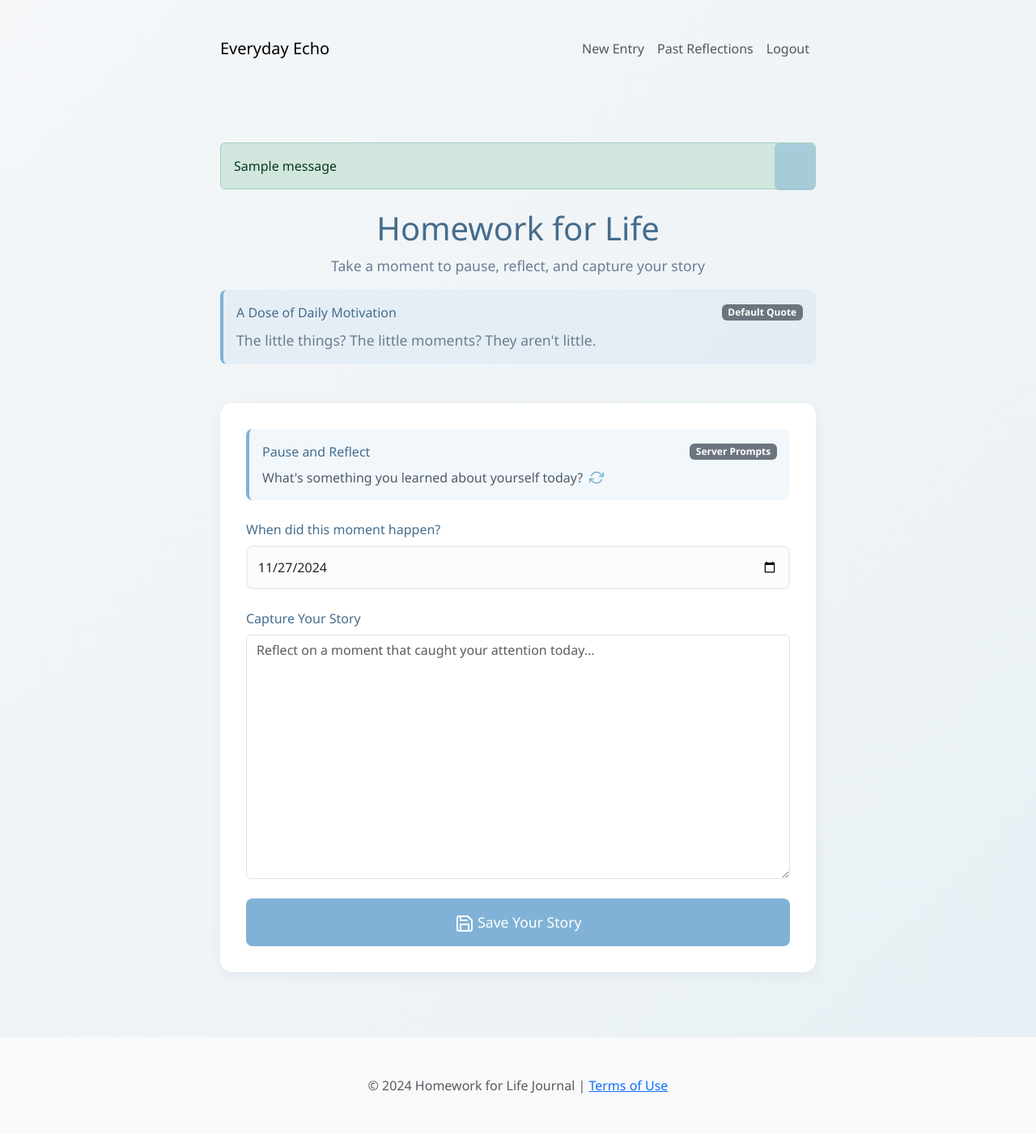
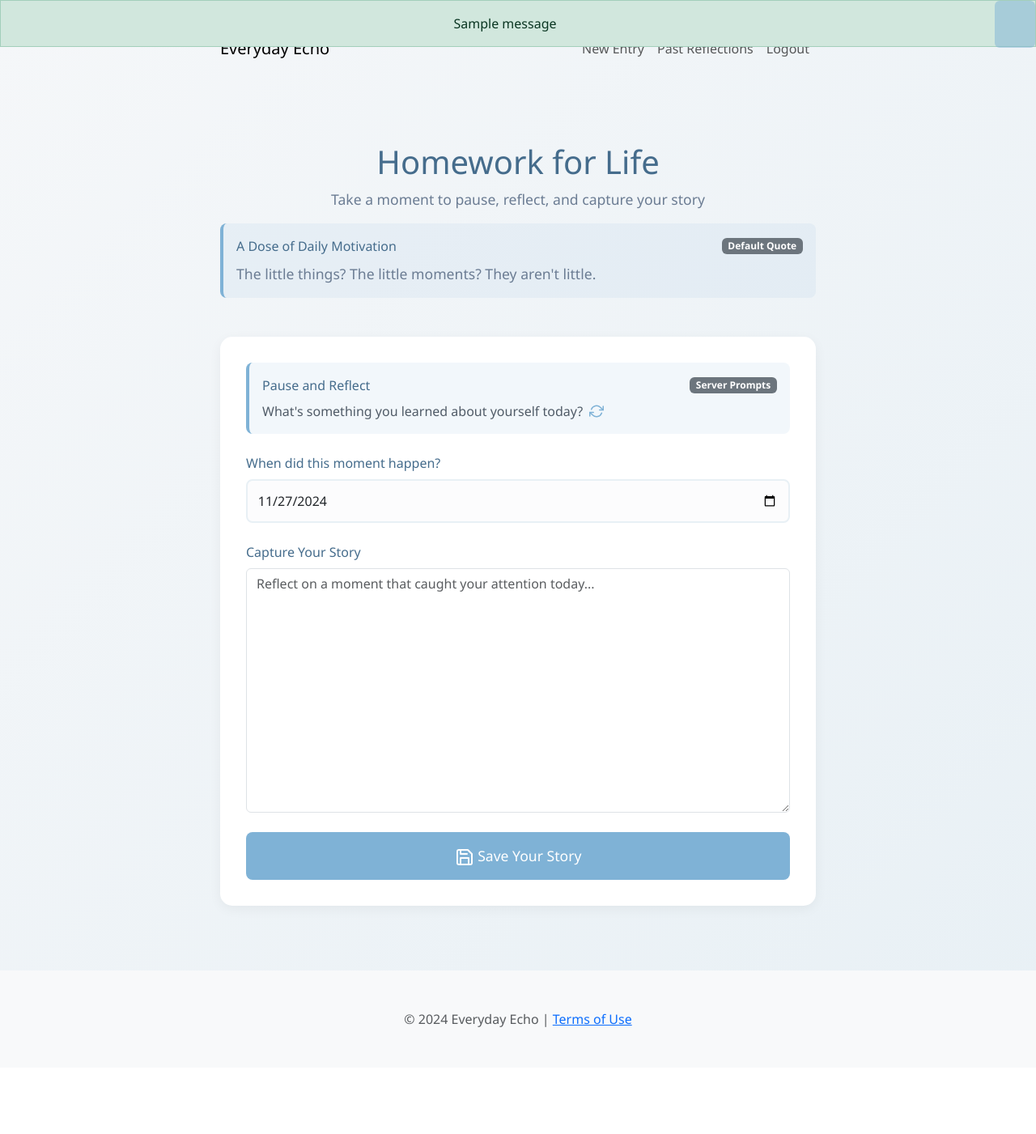
Before and after one commit to sheia/everydayecho, a Flask app: page / in a window 1280 px wide. Shown: the whole page at 81% size. After the commit the page ends 1269 px from the top, so only its background shows below. Run offline with Flask 3, Linux system fonts and the light colour scheme; a user stored in the database is signed in; tables that the repository leaves empty hold one stand-in row (values such as "Sample post"); one stand-in notice (Sample message) is shown; some libraries are stand-ins or nearby versions.

Commit message:
Agent query: Please verify: 1. Footer now shows '© 2024 Everyday Echo', 2. Flash messages appear at the top of the page and are centered. Test by logging in/out or performing any action that triggers a flash message.

```diff
--- a/templates/base.html
+++ b/templates/base.html
@@ -40,17 +40,22 @@
         </div>
     </nav>
 
-    <div class="container mt-4">
     {% with messages = get_flashed_messages(with_categories=true) %}
         {% if messages %}
+            <div class="container-fluid px-0">
+                <div class="w-100 position-fixed top-0 start-0" style="z-index: 1051;">
                     {% for category, message in messages %}
-                    <div class="alert alert-{{ category }} alert-dismissible fade show mb-4">
+                        <div class="alert alert-{{ category }} alert-dismissible fade show m-0 rounded-0 text-center">
                             {{ message }}
                             <button type="button" class="btn-close" data-bs-dismiss="alert"></button>
                         </div>
                     {% endfor %}
+                </div>
+            </div>
         {% endif %}
     {% endwith %}
+
+    <div class="container mt-4">
         {% block content %}{% endblock %}
     </div>
 
@@ -71,7 +76,7 @@
 
     <footer class="footer mt-5 py-3 bg-light">
         <div class="container text-center">
-            <span class="text-muted">© 2024 Homework for Life Journal | <a href="{{ url_for('terms') }}">Terms of Use</a></span>
+            <span class="text-muted">© 2024 Everyday Echo | <a href="{{ url_for('terms') }}">Terms of Use</a></span>
         </div>
     </footer>
 </body>
```
Lines whose indentation alone changed are shown as unchanged.
